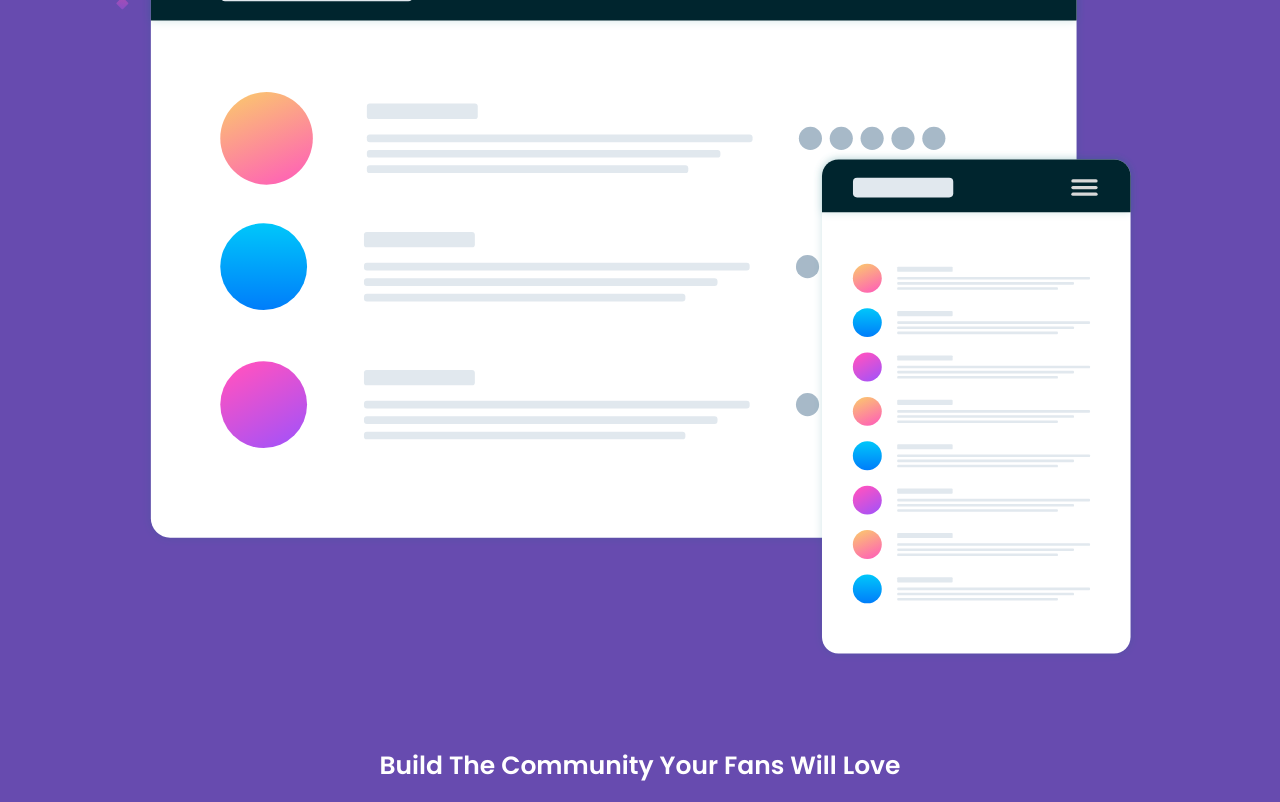
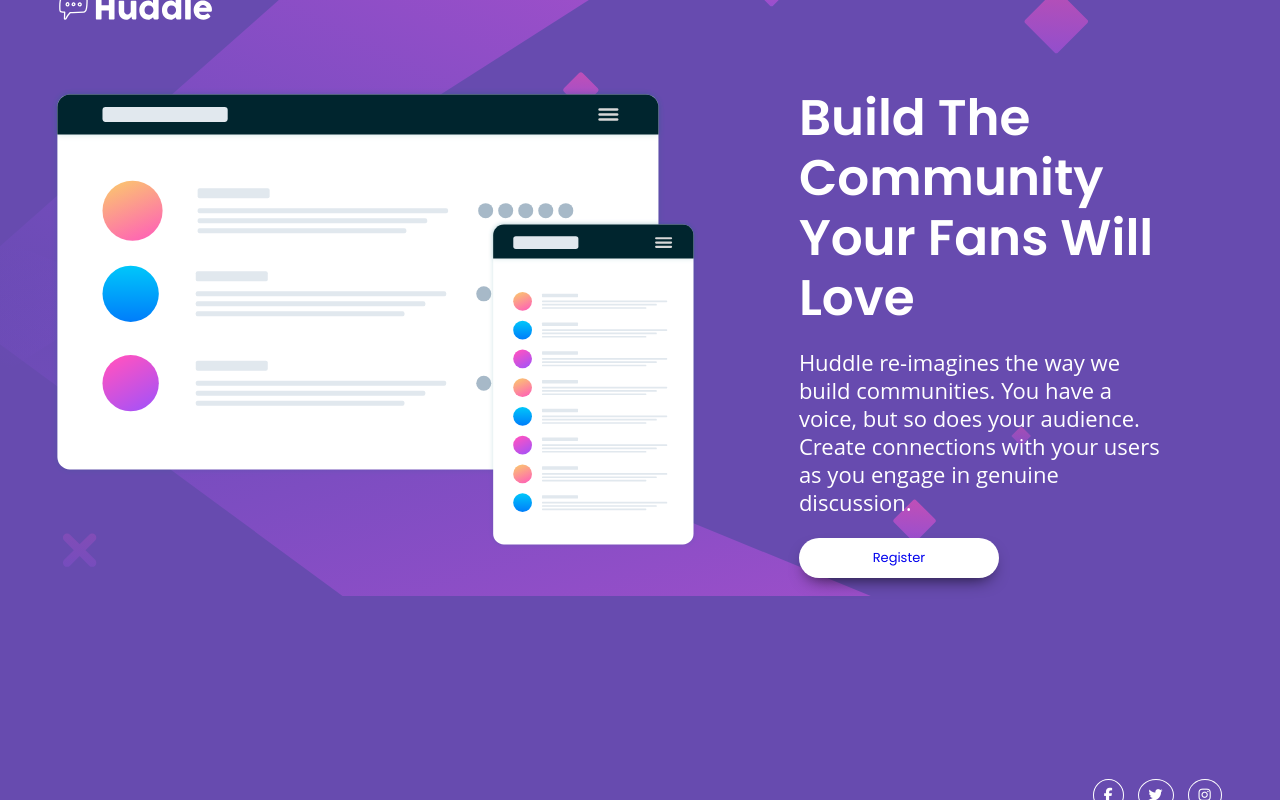
Before and after one commit to jeissongomezdev/Huddle-Landing-Page, a React (Vite) app: page / in a window 1280 px wide. Shown: the top 802 px of the page. Built offline with nearby package versions, Linux system fonts and the light colour scheme.

Commit message:
Version desktop terminada :desktop_computer:

```diff
--- a/src/App.jsx
+++ b/src/App.jsx
@@ -8,21 +8,28 @@
           <div className="page__logo">
             <img src="../images/logo.svg" alt="logo" />
           </div>
+          <div className="main">
             <div className="page__image">
-            <img src="../images/illustration-mockups.svg" alt="illustration" />
+              <img
+                src="../images/illustration-mockups.svg"
+                alt="illustration"
+              />
             </div>
+            <div className="page__description">
               <h2 className="page__title">
                 Build The Community Your Fans Will Love
               </h2>
               <p className="page__text">
-            Huddle re-imagines the way we build communities. You have a voice,
-            but so does your audience. Create connections with your users as you
-            engage in genuine discussion.
+                Huddle re-imagines the way we build communities. You have a
+                voice, but so does your audience. Create connections with your
+                users as you engage in genuine discussion.
               </p>
               <div className="page__btn">
                 <a className="page__btn-register" href="#">
                   Register
                 </a>
+              </div>
+            </div>
           </div>
           <ul className="page__social">
             <li>
--- a/src/index.scss
+++ b/src/index.scss
@@ -3,5 +3,5 @@
 @use "./scss/abstracts/mixins";
 
 // Base
-@use "./scss/base/base";
 @use "./scss/base/resets";
+@use "./scss/queries/media_1024";
--- /dev/null
+++ b/src/scss/queries/_media_1024.scss
@@ -0,0 +1,52 @@
+@media screen and (min-width: 960px) {
+  .container {
+    overflow: hidden;
+  }
+
+  .page {
+    background-image: url(../../../images/bg-desktop.svg);
+    background-size: 85%;
+    padding: 4%;
+
+    &__logo img {
+      width: 14%;
+    }
+
+    &__image img {
+      margin-bottom: 0;
+    }
+
+    &__description {
+      align-self: center;
+      margin-left: 100px;
+      margin-bottom: 200px;
+    }
+
+    &__title {
+      text-align: left;
+      font-size: 50px;
+      line-height: 6rem;
+    }
+
+    &__text {
+      text-align: left;
+      font-size: 22px;
+      line-height: 2.8rem;
+    }
+
+    &__btn {
+      justify-content: flex-start;
+    }
+
+    &__social {
+      justify-content: flex-end;
+      margin-top: 0px;
+    }
+  }
+
+  .main {
+    width: 100%;
+    display: grid;
+    grid-template-columns: 55% 40%;
+  }
+}
```
Also changed, not shown: src/scss/base/_base.scss (deleted). Lines whose indentation alone changed are shown as unchanged.
